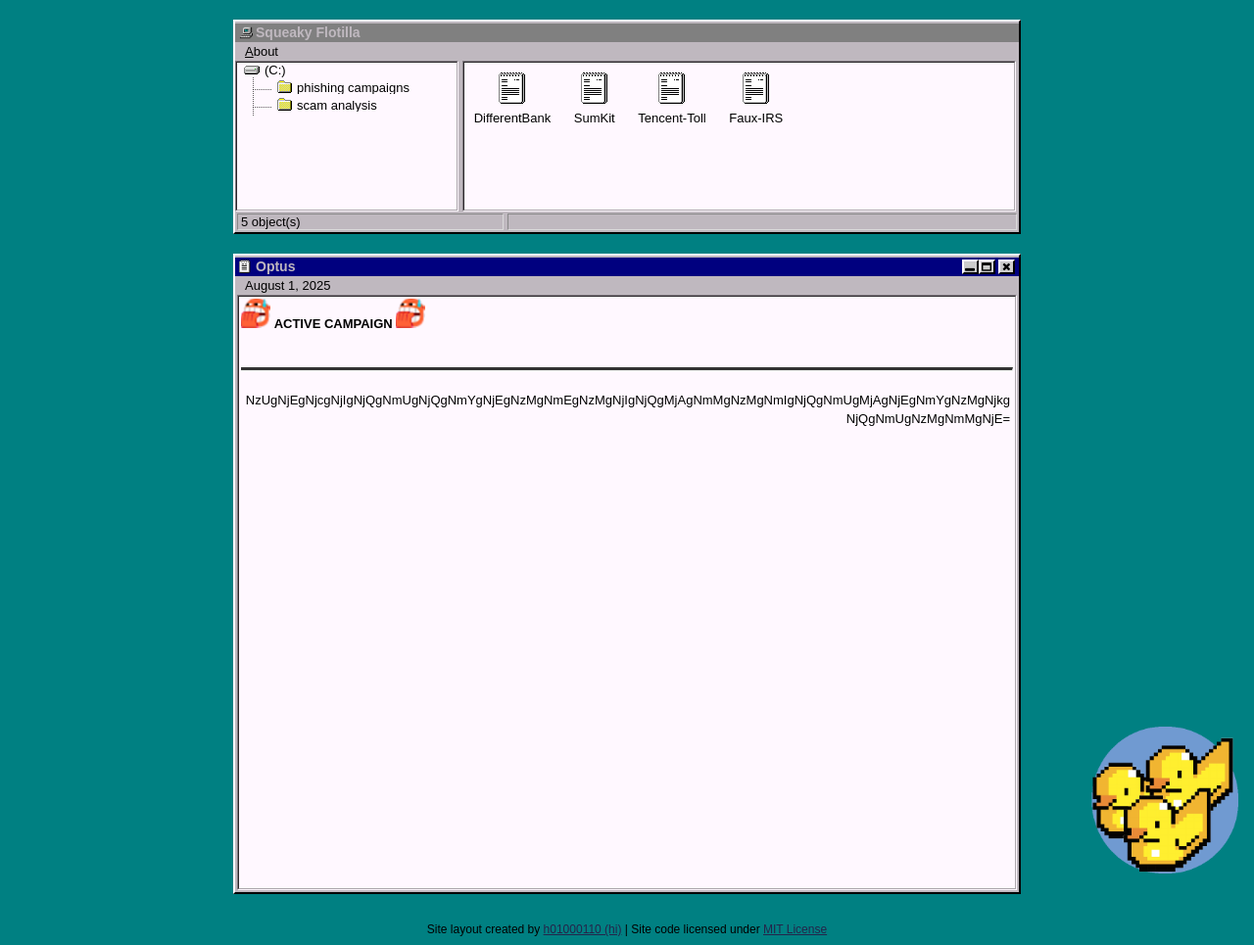
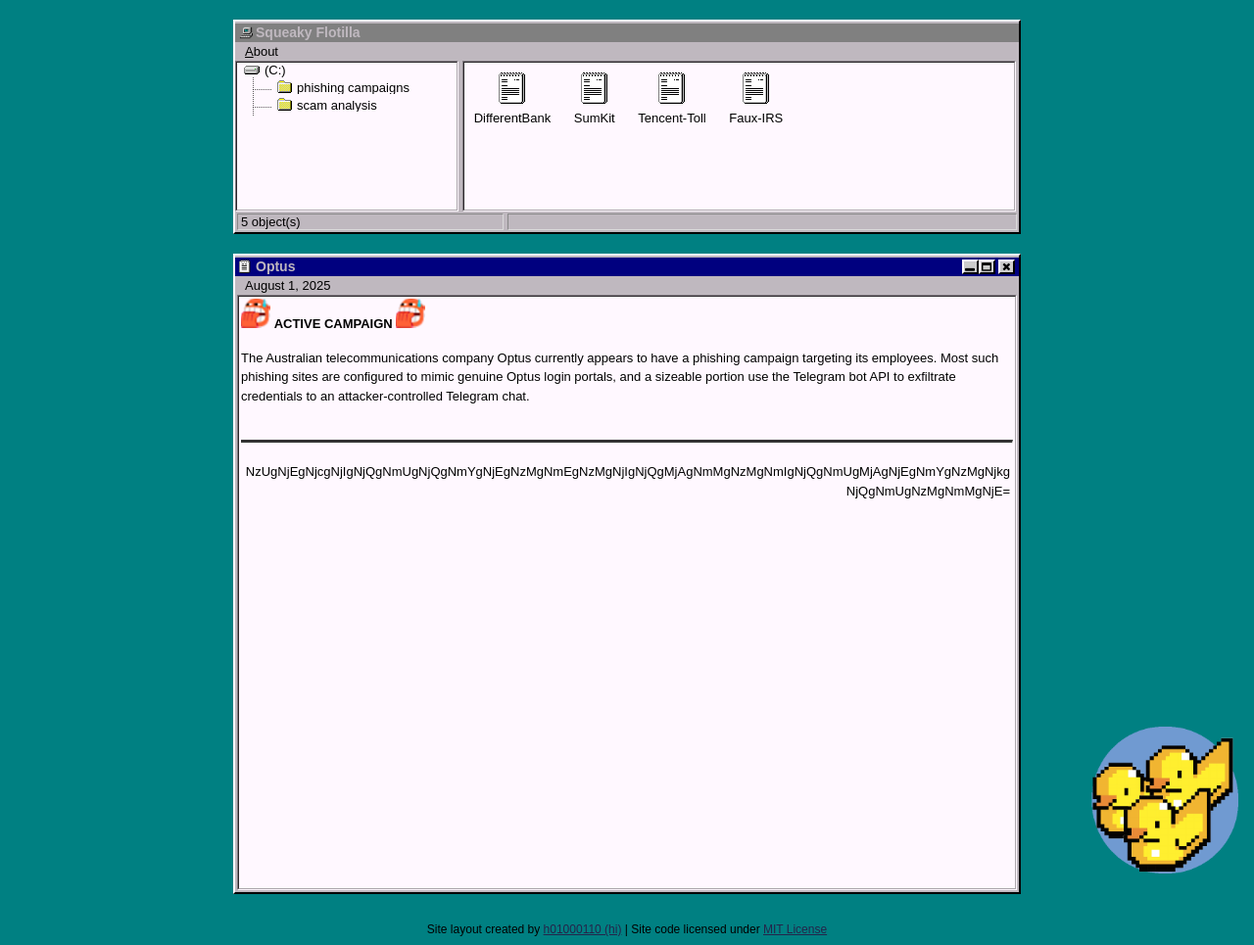
Before and after one commit to scattered-gonk/scattered-gonk.github.io, a Jekyll site: the page built from _posts/2025-01-08-Optus.md, in a window 1280 px wide. Shown: the whole page at 98% size. Built offline with Jekyll 4.4.1, drawn with Linux system fonts in a browser that asks for light colours.

Commit message:
Updated post

```diff
--- a/_posts/2025-01-08-Optus.md
+++ b/_posts/2025-01-08-Optus.md
@@ -72,3 +72,5 @@
 </style>
 
 <img src="/assets/nail_bite.ico" width="30" height="30">  **ACTIVE CAMPAIGN**   <img src="/assets/nail_bite.ico" width="30" height="30">
+
+The Australian telecommunications company Optus currently appears to have a phishing campaign targeting its employees. Most such phishing sites are configured to mimic genuine Optus login portals, and a sizeable portion use the Telegram bot API to exfiltrate credentials to an attacker-controlled Telegram chat.
```
